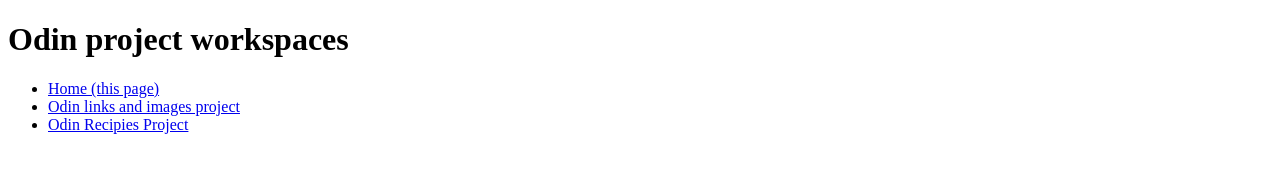
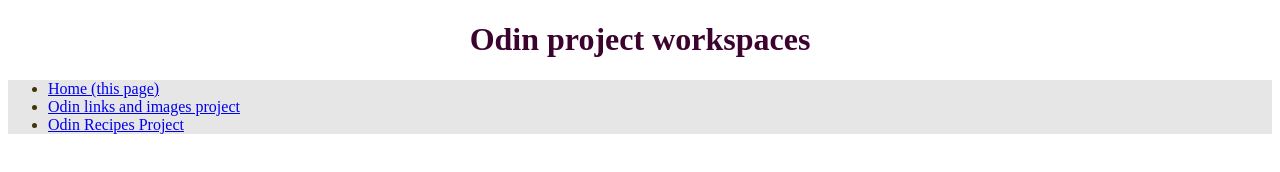
Before and after one commit to Braccae/workspace-odin_project, a plain HTML site: page index.html in a window 1280 px wide. Drawn offline with Linux system fonts and the light colour scheme.

Commit message:
Started css foundations

```diff
--- a/index.html
+++ b/index.html
@@ -4,12 +4,18 @@
     <meta charset="UTF-8">
     <meta name="viewport" content="width=device-width, initial-scale=1.0">
     <title>Odin project workspaces</title>
+    <link rel="stylesheet" href="styles.css">
 </head>
 <body>
-    <h1>Odin project workspaces</h1>
-    <ul>
-        <li><a href="./index.html">Home (this page)</a></li>
-        <li><a href="./odin-links-and-images/index.html">Odin links and images project</a></li>
-        <li><a href="./odin-recipes/index.html">Odin Recipies Project</a></li>
+    <div class="header">
+        <h1>Odin project workspaces</h1>
+    </div>
+    <div class="list topics">
+        <ul>
+            <li><a href="./index.html">Home (this page)</a></li>
+            <li><a href="./odin-links-and-images/index.html">Odin links and images project</a></li>
+            <li><a href="./odin-recipes/index.html">Odin Recipes Project</a></li>
+        </ul>
+    </div>
 </body>
 </html>
--- /dev/null
+++ b/styles.css
@@ -0,0 +1,8 @@
+.header {
+    text-align: center;
+    color: #3b032d
+}
+.list.topics {
+    color: #443509;
+    background-color: rgb(230, 230, 230);
+}
```
